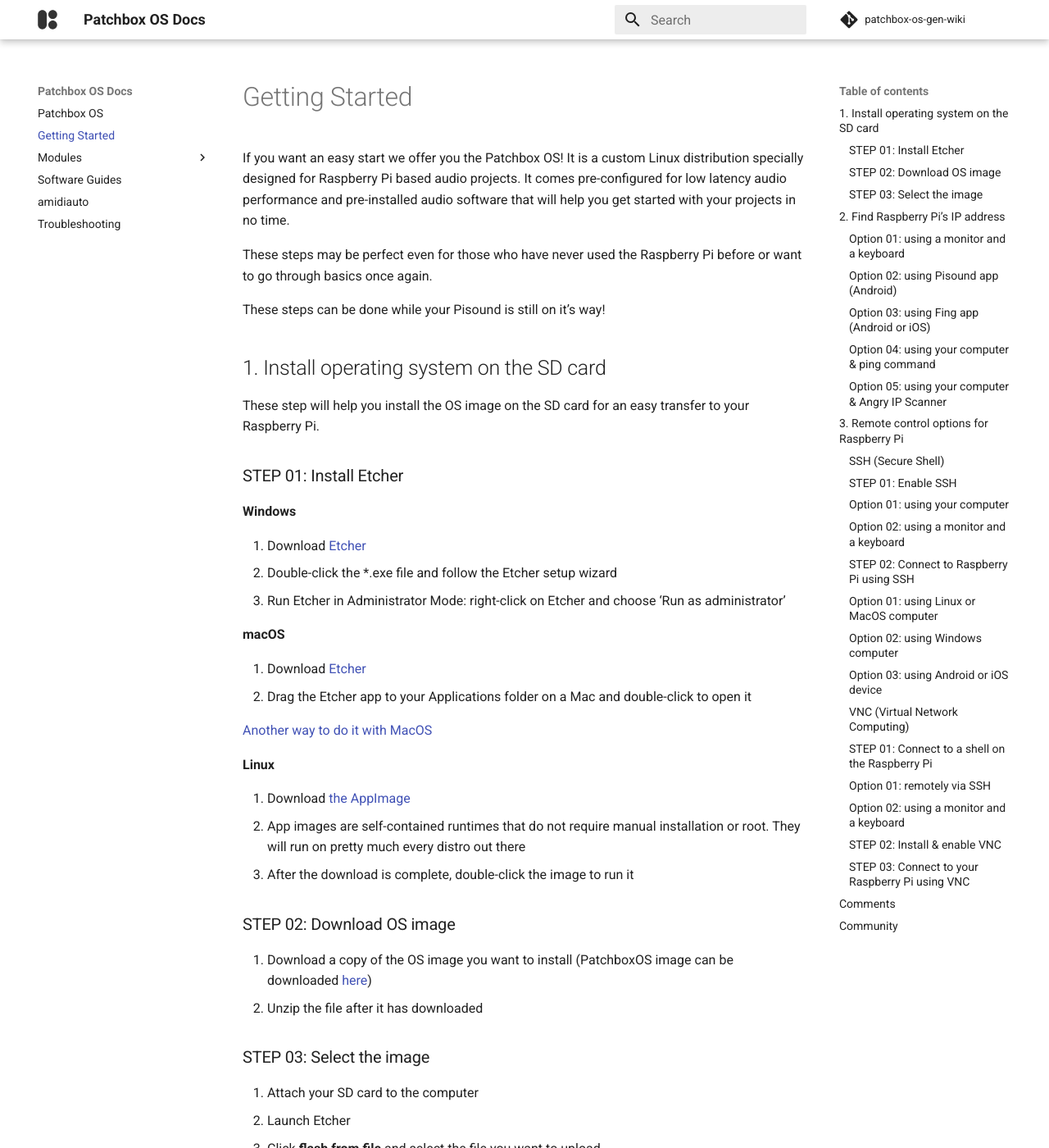
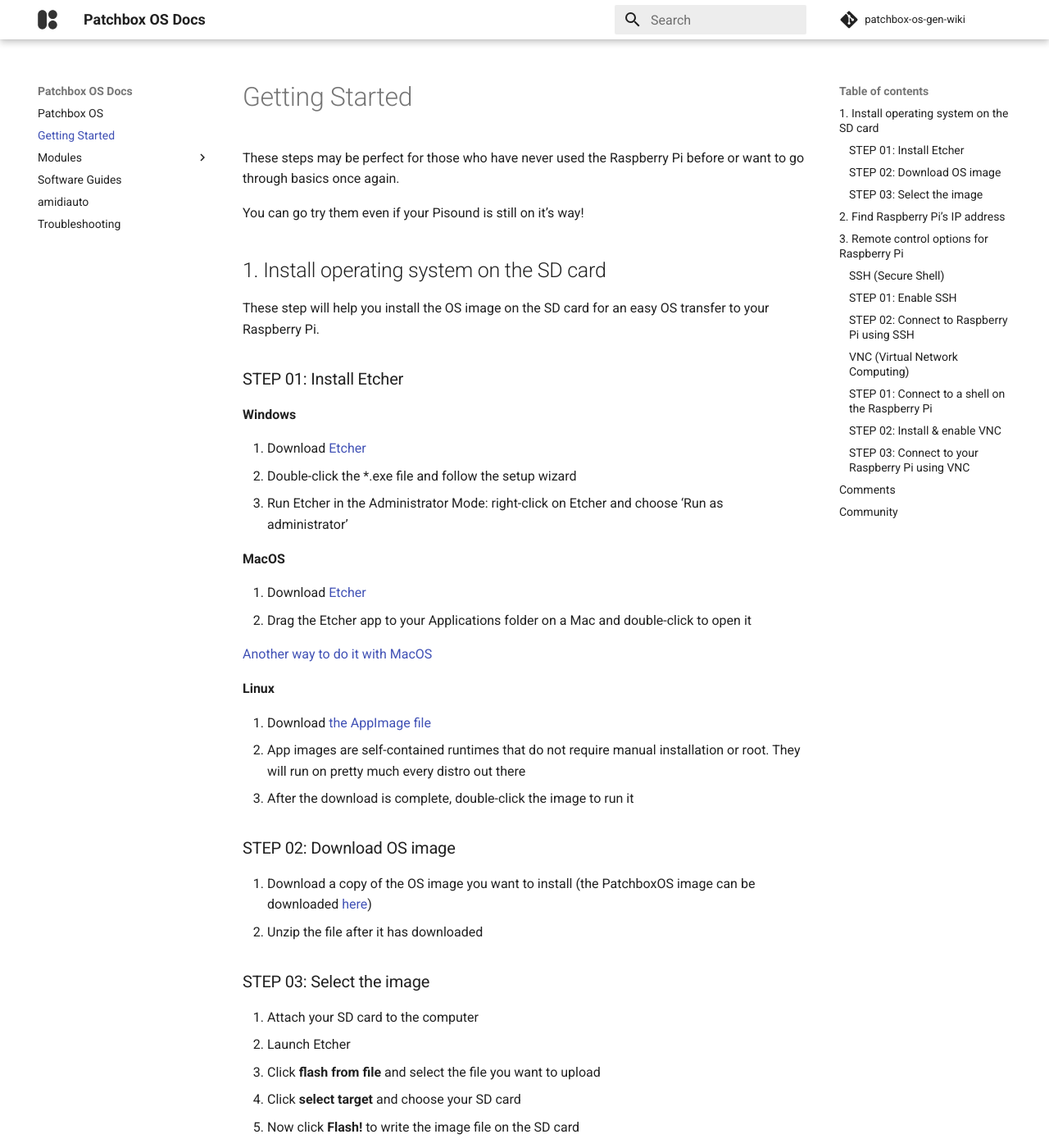
Before and after one commit to BlokasLabs/patchbox-os-docs, an MkDocs documentation site: the page built from docs/GettingStarted.md, in a window 1280 px wide and 1400 px high. Shown: the whole window at 82% size. Built offline with MkDocs 1.6.1 and Material for MkDocs 9.7.7, drawn with Linux system fonts in a browser that asks for light colours; comment, search, counter and statistics services are not loaded; old or Windows-style settings are respelled for this version of MkDocs; some of the changed text lies outside the part shown.

Commit message:
Extended with guides how to write the OS image on SD card, how to find the IP address and how to control remotely.

```diff
--- a/docs/GettingStarted.md
+++ b/docs/GettingStarted.md
@@ -1,24 +1,23 @@
 # Getting Started
-If you want an easy start we offer you the Patchbox OS! It is a custom Linux distribution specially designed for Raspberry Pi based audio projects. It comes pre-configured for low latency audio performance and pre-installed audio software that will help you get started with your projects in no time.
 
-These steps may be perfect even for those who have never used the Raspberry Pi before or want to go through basics once again.
+These steps may be perfect for those who have never used the Raspberry Pi before or want to go through basics once again.
 
-These steps can be done while your Pisound is still on it’s way!
+You can go try them even if your Pisound is still on it’s way!
 
 
 ## 1. Install operating system on the SD card
 
-These step will help you install the OS image on the SD card for an easy transfer to your Raspberry Pi.
+These step will help you install the OS image on the SD card for an easy OS transfer to your Raspberry Pi.
 
 ### STEP 01: Install Etcher
 
 **Windows**
 
 1. Download <a href = "https://etcher.io/" target="_blank">Etcher</a>
-2. Double-click the *.exe file and follow the Etcher setup wizard
-3. Run Etcher in Administrator Mode: right-click on Etcher and choose ‘Run as administrator’
+2. Double-click the *.exe file and follow the setup wizard
+3. Run Etcher in the Administrator Mode: right-click on Etcher and choose ‘Run as administrator’
 
-**macOS**
+**MacOS**
 
 1. Download <a href = "https://etcher.io/" target="_blank">Etcher</a>
 2. Drag the Etcher app to your Applications folder on a Mac and double-click to open it
@@ -28,13 +27,13 @@ These step will help you install the OS image on the SD card for an easy transfe
 
 **Linux**
 
-1. Download <a href="https://etcher.io/" target="_blank">the AppImage</a>
+1. Download <a href="https://etcher.io/" target="_blank">the AppImage file</a>
 2. App images are self-contained runtimes that do not require manual installation or root. They will run on pretty much every distro out there
 3. After the download is complete, double-click the image to run it
 
 ### STEP 02: Download OS image
 
-1. Download a copy of the OS image you want to install (PatchboxOS image can be downloaded <a href="https://blokas.io/patchbox-os/" target="_blank"> here</a>)
+1. Download a copy of the OS image you want to install (the PatchboxOS image can be downloaded <a href="https://blokas.io/patchbox-os/" target="_blank"> here</a>)
 2. Unzip the file after it has downloaded
 
 ### STEP 03: Select the image
@@ -46,32 +45,32 @@ These step will help you install the OS image on the SD card for an easy transfe
 5. Now click **Flash!** to write the image file on the SD card
 6. When done, remove the SD card, insert it into your Raspberry Pi and power it on.
 
-**Note:** Etcher will format the SD card, before writing and verifying the image; this is shown by a progress bar. If you want to flash another SD card with the same image, insert it and click Use Same Image.
+**Note:** Etcher will format the SD card, before writing and verifying the image (this is shown by a progress bar). If you want to flash another SD card with the same image, insert it and click Use Same Image.
 
 
 ## 2. Find Raspberry Pi’s IP address
 
 Every Raspberry Pi has its own IP address which is important to know if you want to connect to it from another device. There are few different ways to find it.
 
-**Important:** make sure your Raspberry Pi is connected to your local network using Ethernet cable or Wi-Fi.
+**Important:** make sure your Raspberry Pi is connected to your local network using an Ethernet cable or Wi-Fi.
 
-### Option 01: using a monitor and a keyboard
+**Option 01: using a monitor and a keyboard**
 
 1. Connect a monitor and a keyboard to your Raspberry Pi
 2. Power it on and wait for it to boot
-3. Open a terminal window and type `ifconfig`
+3. Open a terminal (command) window and type `ifconfig`
 4. In the output you will see the `inet addr` line displaying the IP, e.g. 192.168.1.10
 
 
-### Option 02: using Pisound app (Android)
+**Option 02: using the Pisound app (Android)**
 
-1. Download the <a href="https://play.google.com/store/apps/details?id=com.blokas.pisoundctl" target="_blank"> Pisound app</a>
+1. Download <a href="https://play.google.com/store/apps/details?id=com.blokas.pisoundctl" target="_blank">the Pisound app</a>
 2. Attach your Pisound to your Raspberry Pi and power it on
-2. Launch Pisound app on your device and connect to a combo via Bluetooth
+2. Launch the Pisound app on your device and connect to a combo via Bluetooth
 3. Visit the Home tab, the IP address will be displayed below the Pisound’s serial number
 
 
-### Option 03: using Fing app (Android or iOS)
+**Option 03: using the Fing app (Android or iOS)**
 
 1. Connect your tablet/smartphone to the same Network as Raspberry Pi
 2. Download the Fing app: <a href="https://play.google.com/store/apps/details?id=com.overlook.android.fing" target="_blank"> Android</a> or <a href="https://itunes.apple.com/gb/app/fing-network-scanner/id430921107?mt=8" target="_blank"> iOS</a>
@@ -79,7 +78,7 @@ Every Raspberry Pi has its own IP address which is important to know if you want
 4. Scroll down to the entry with the hostname of your Raspberry Pi. The IP address is desplayed bellow the hostname.
 
 
-### Option 04: using your computer & ping command
+**Option 04: using your computer & ping command**
 
 1. Connect your computer to the same Network as Raspberry Pi
 2. Open a terminal (command) window
@@ -92,17 +91,14 @@ Every Raspberry Pi has its own IP address which is important to know if you want
 
 *If you have changed the default hostname of your Raspberry Pi, type `ping YOUR_HOSTNAME.local` instead)
 
-**Note:** if you are using Windows OS, you may get the IPv6 address. To convert it….
-
-
-### Option 05: using your computer & Angry IP Scanner
+**Option 05: using your computer & Angry IP Scanner**
 
 1. Download and install the <a href="http://angryip.org/" target="_blank"> Angry IP Scanner</a>
 2. Connect your computer to the same Network as Raspberry Pi
-3. Launch Angry IP Scanner and press Start button
+3. Launch Angry IP Scanner and press **Start** button
 4. Scroll down to the entry with your Raspberry Pi’s hostname. The IP address is in the column on the left
 
-**Note:** Your Raspberry Pi may have a different IP address depending on whether it’s connected to WiFi or Ethernet, and that address might even change from time to time. If you ever find yourself unable to connect, you can always double-check!
+**Note:** Your Raspberry Pi may have a different IP address depending on whether it’s connected to WiFi or an Ethernet, and that address might even change from time to time. If you ever find yourself unable to connect, you can always double-check!
 
 ## 3. Remote control options for Raspberry Pi
 
@@ -112,7 +108,7 @@ If you do not have a spare monitor and a keyboard or just want to try something
 
 ### STEP 01: Enable SSH
 
-### Option 01: using your computer
+**Option 01: using your computer**
 
 1. Connect the SD card to your computer
 2. Navigate to the boot partition of the SD card (boot partition is the smaller one)
@@ -120,7 +116,7 @@ If you do not have a spare monitor and a keyboard or just want to try something
 4. When the Raspberry Pi boots, it looks for the `ssh` file and if it is found, SSH is enabled and the file is deleted
 
 
-### Option 02: using a monitor and a keyboard
+**Option 02: using a monitor and a keyboard**
 
 1. Connect a monitor and a keyboard to your Raspberry Pi
 2. Power it on and wait for it to boot
@@ -130,39 +126,39 @@ If you do not have a spare monitor and a keyboard or just want to try something
 
 ### STEP 02: Connect to Raspberry Pi using SSH
 
-Make sure your Raspberry Pi is connected to your local network using Ethernet cable or Wi-Fi and you know the IP address of your Raspberry Pi!
+Make sure your Raspberry Pi is connected to your local network using an Ethernet cable or Wi-Fi and you know the IP address of your Raspberry Pi!
 
 
-### Option 01: using Linux or MacOS computer
+**Option 01: using Linux or MacOS computer**
 
 1. Connect your computer to the same Network as Raspberry Pi
 2. Open a terminal (command) window and type `ssh USERNAME@IP_ADDRESS` (Change USERNAME with your username and for the IP_ADDRESS use the IP address from the previous step)
 
 
-### Option 02: using Windows computer
+**Option 02: using Windows computer**
 
 1. Download and install <a href="https://www.chiark.greenend.org.uk/~sgtatham/putty/latest.html" target="_blank">PuTTY</a>
 2. Connect your computer to the same Network as Raspberry Pi
 3. Launch PuTTY client
-4. Enter the IP address (how to find the IP address) and click `Open`
+4. Enter the IP address and click **Open**
 
 
-### Option 03: using Android or iOS device
+**Option 03: using Android or iOS device**
 
-1. Download the <a href="http://www.termius.com/" target="_blank">Termius App</a>
+1. Download <a href="http://www.termius.com/" target="_blank">the Termius App</a>
 2. Connect your device to the same Network as Raspberry Pi
 3. Open the Termius App
 4. Enter an alias of your choosing
-5. Enter the IP address (how to find the IP address) under hostname
-6. Complete the username and password fields and hit `Save`
+5. Enter the IP address under hostname
+6. Complete the username and password fields and hit **Save**
 
 
 
-                    Rasbian username - `pi`; password - `raspberry`;
+                    Rasbian username - pi; password - raspberry;
 
-                    PatchboxOS username - `patch`; password - `blokaslabs`;
+                    PatchboxOS username - patch; password - blokaslabs;
 
-                    MODEP username - `modep`; password - `blokaslabs`;
+                    MODEP username - modep; password - blokaslabs;
 
 
 
@@ -170,12 +166,12 @@ Make sure your Raspberry Pi is connected to your local network using Ethernet ca
 
 ### STEP 01: Connect to a shell on the Raspberry Pi
 
-### Option 01: remotely via SSH
+**Option 01: remotely via SSH**
 
 1. Connect your computer to the same Network as Raspberry Pi
-2. Open a terminal (command) window and type `ssh USERNAME@IP_ADDRESS` (Change USERNAME with your username and for the IP_ADDRESS use the IP address (how to find the IP address))
+2. Open a terminal (command) window and type `ssh USERNAME@IP_ADDRESS` (Change USERNAME with your username and for the IP_ADDRESS use the IP address of your Raspberry Pi)
 
-### Option 02: using a monitor and a keyboard
+**Option 02: using a monitor and a keyboard**
 
 1. Connect a monitor and a keyboard to your Raspberry Pi
 2. Power it on and wait for it to boot
@@ -191,16 +187,16 @@ Make sure your Raspberry Pi is connected to your local network using Ethernet ca
 
 1. Make sure your Raspberry Pi is connected to your local network using an Ethernet cable or Wi-Fi
 2. Download the <a href="https://www.realvnc.com/en/connect/download/viewer/" target="_blank">RealVNC Viewer</a>
-3. Launch RealVNC Viewer and enter your Raspberry Pi’s IP address
-4. When asked enter the username and password
+3. Launch the RealVNC Viewer and enter your Raspberry Pi’s IP address
+4. When asked, enter the username and password
 
 
 
-                    Rasbian username - `pi`; password - `raspberry`;
+                    Rasbian username - pi; password - raspberry;
 
-                    PatchboxOS username - `patch`; password - `blokaslabs`;
+                    PatchboxOS username - patch; password - blokaslabs;
 
-                    MODEP username - `modep`; password - `blokaslabs`;
+                    MODEP username - modep; password - blokaslabs;
 
 
 ## Comments
```
Also changed, not shown: other parts of docs/GettingStarted.md (+1 -1 lines).
